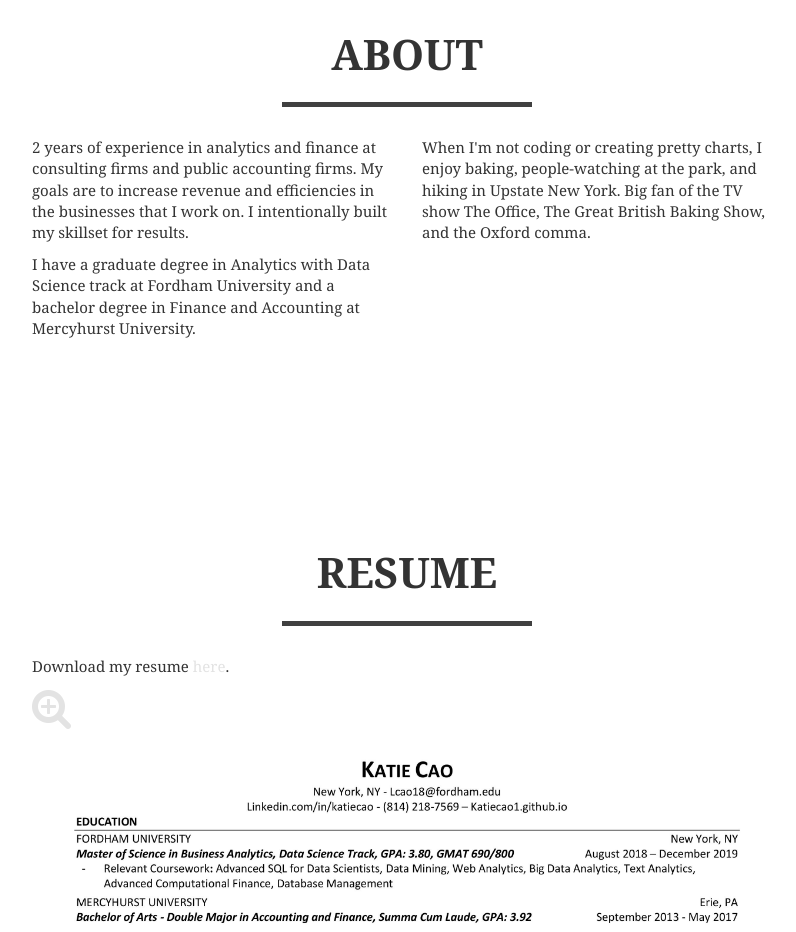
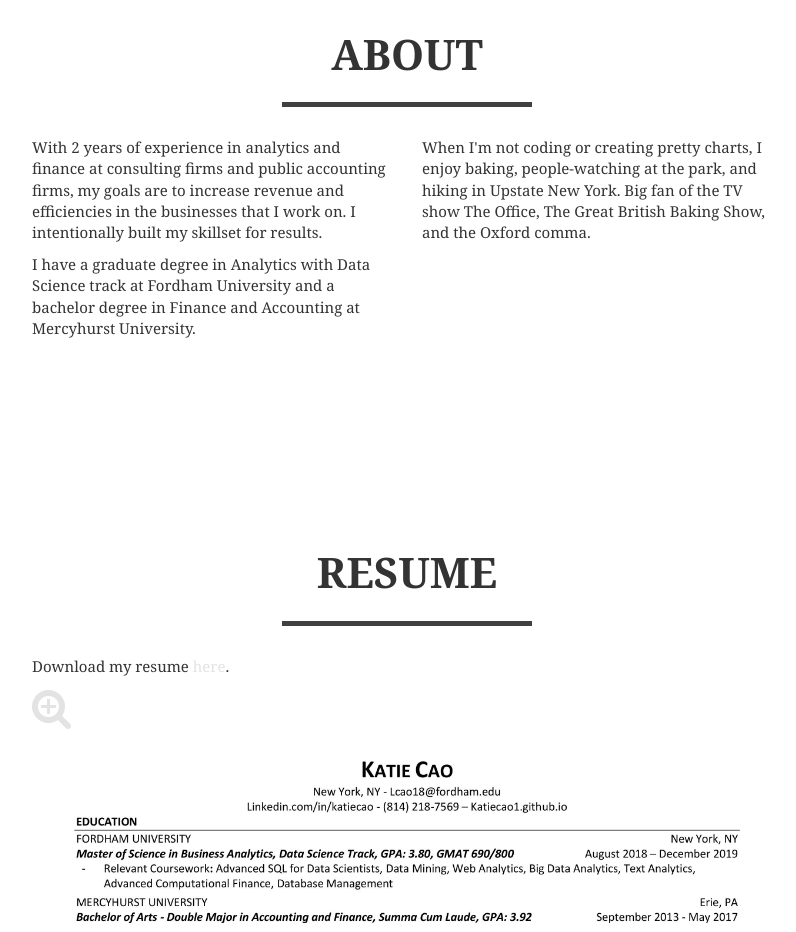
Before and after one commit to katiecao1/katiecao1.github.io, a website: page index.html in a window 1280 px wide. Shown: the part 880-1812 px from the top of the page, without its empty margins (233-1029 px from the left). Drawn offline with nearby package versions, Linux system fonts and the light colour scheme.

Commit message:
Update index.html

```diff
--- a/index.html
+++ b/index.html
@@ -98,7 +98,7 @@
             </div>
             <div class="row">
                 <div class="col-lg-4 col-lg-offset-2">
-                    <p>2 years of experience in analytics and finance at consulting firms and public accounting firms. My goals are to increase revenue and efficiencies in the businesses that I work on. I intentionally built my skillset for results.</p>
+                    <p>With 2 years of experience in analytics and finance at consulting firms and public accounting firms, my goals are to increase revenue and efficiencies in the businesses that I work on. I intentionally built my skillset for results.</p>
 					<p>I have a graduate degree in Analytics with Data Science track at Fordham University and a bachelor degree in Finance and Accounting at Mercyhurst University.</p>
 				</div>
                 <div class="col-lg-4">
```
